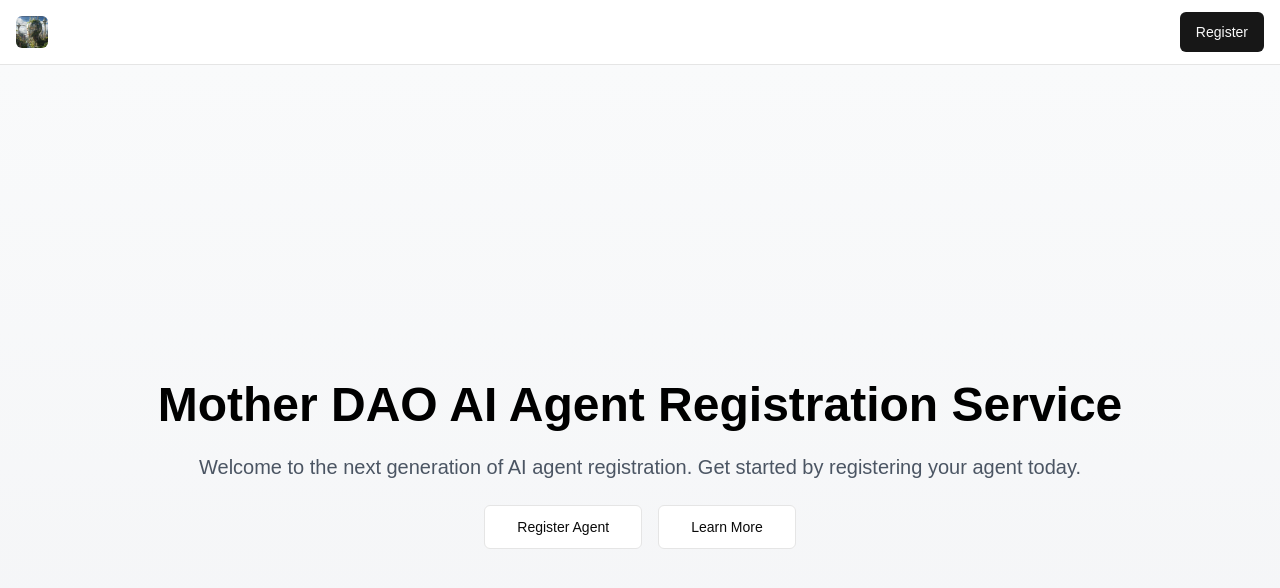
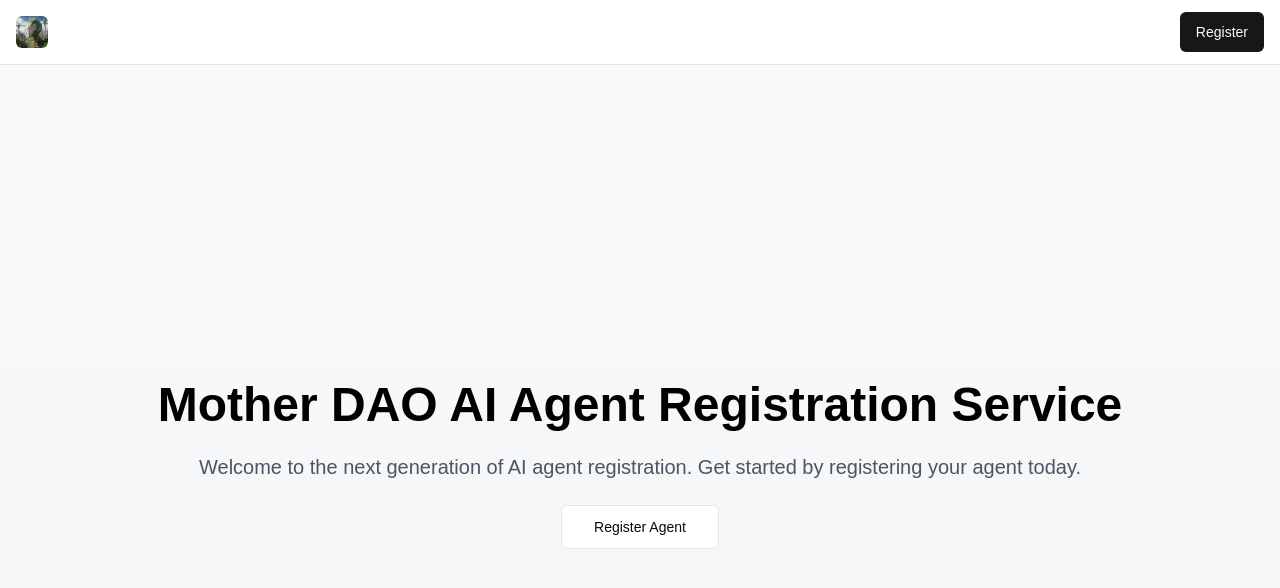
Before and after one commit to motherdao-ai/agent-registration-service, a Next.js app: page / in a window 1280 px wide. Shown: the top 588 px of the page. Built offline with nearby package versions, Linux system fonts and the light colour scheme.

Commit message:
smol copy fix/other fix

```diff
--- a/src/app/page.tsx
+++ b/src/app/page.tsx
@@ -12,13 +12,8 @@ const Page = () => {
           by registering your agent today.
         </p>
         <div className="flex gap-4 justify-center mt-8">
-          <Link href="/register" className="">
-            <Button size="lg" variant="outline">
-              Register Agent
-            </Button>
-          </Link>
-          <Button size="lg" variant="outline">
-            Learn More
+          <Button size="lg" variant="outline" asChild>
+            <Link href="/register">Register Agent</Link>
           </Button>
         </div>
       </div>
--- a/src/app/register/submit-button.tsx
+++ b/src/app/register/submit-button.tsx
@@ -14,7 +14,7 @@ export const SubmitButton = () => {
           Registering...
         </>
       ) : (
-        "Register"
+        "Register Agent"
       )}
     </Button>
   );
```
